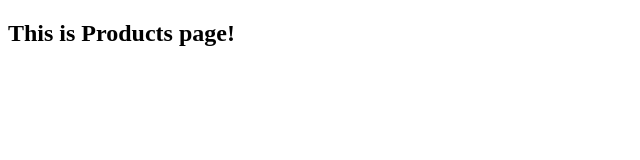
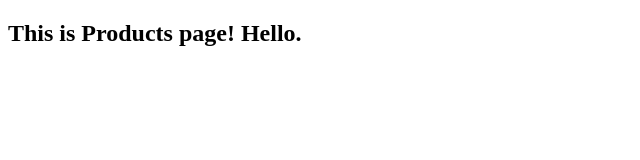
Before and after one commit to MauryaRitesh/grip_next, a Next.js app: page /products in a window 1280 px wide. Shown: the top 160 px of the page, without its empty margins (0-640 px from the left). Built offline with nearby package versions, Linux system fonts and the light colour scheme.

Commit message:
add new pages

```diff
--- a/app/blog/page.tsx
+++ b/app/blog/page.tsx
@@ -1,3 +1,3 @@
 export default function Page() {
-    return <h1>This is blog page!</h1>
+    return <h1>This is blog page! Hello.</h1>
   }
--- a/app/products/page.tsx
+++ b/app/products/page.tsx
@@ -1,3 +1,3 @@
 export default function Page() {
-    return <h1>This is Products page!</h1>
+    return <h1>This is Products page! Hello.</h1>
   }
```
